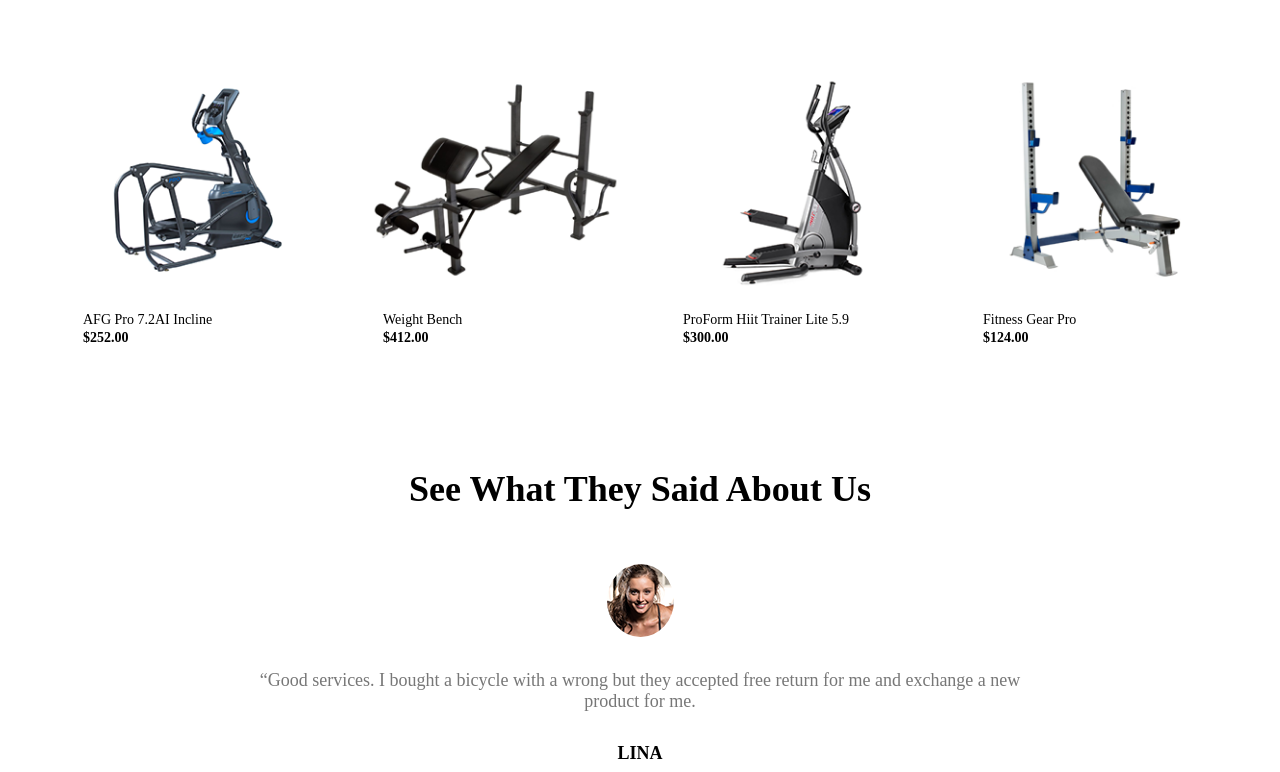
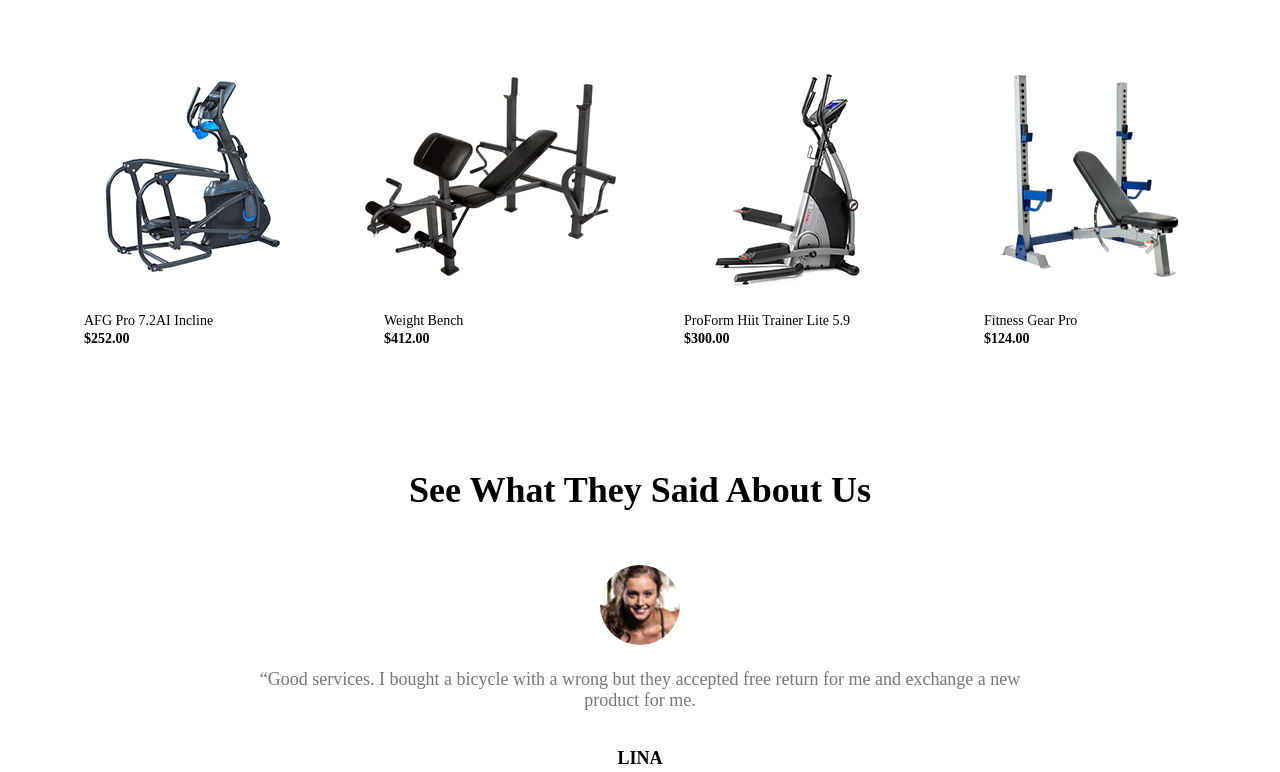
Before and after one commit to hung096849/de4, a plain HTML site: page index.html in a window 1280 px wide. Shown: the part 1852-2624 px from the top of the page. Drawn offline with Linux system fonts and the light colour scheme; a web font is replaced by a local one.

Commit message:
Done part 6

```diff
--- a/less/source/_content.less
+++ b/less/source/_content.less
@@ -204,12 +204,11 @@
 
 
           .item-hover{
-            margin-top: 50px;
-           margin-left: 10px;
+            margin-top: 42px;
             padding-bottom: 22px;
            position: relative;
            .item-content{
-            padding-left: 18px;
+            padding-left: 29px;
             padding-bottom: 14px;
             padding-top: 4px;
             }
@@ -288,17 +287,23 @@
 }
 .slider{
     text-align: center;
-    margin-bottom: 148px;
+    margin-bottom: 145px;
         .img-slider{
-          margin-top: 50px;
+          width: 80px;
+          height: 80px;
+          overflow: hidden;
+          margin: 0 auto;
+          border-radius: 50%;
           display: flex;
           justify-content: center;
           align-items: center;
-          margin-bottom: 33px;
+
             img{
-                border-radius: 100%;
+
                 vertical-align: middle;
                 text-align: center;
+                width: 100%;
+
             }
         }
 
@@ -315,11 +320,12 @@
             color: #000000;
             font-weight: 700;
             text-align: center;
+            margin: 0;
         }
         #long_text{
             min-height: 45px;
             font-size: 18px;
-            margin:0 190px;
+            margin:24px 190px;
             color: #777777;
             font-weight: 400;
             text-align: center;
--- a/less/source/_footer.less
+++ b/less/source/_footer.less
@@ -51,7 +51,7 @@
            .row{justify-content: space-between; margin: 0;}
 
             .contact, .account, .information, .link{
-                margin-top: 65px;
+                margin-top: 70px;
                 margin-bottom: 30px;
                 font-size: 18px;
                 color: #ffffff;
```
Also changed, not shown: css/style.css.
